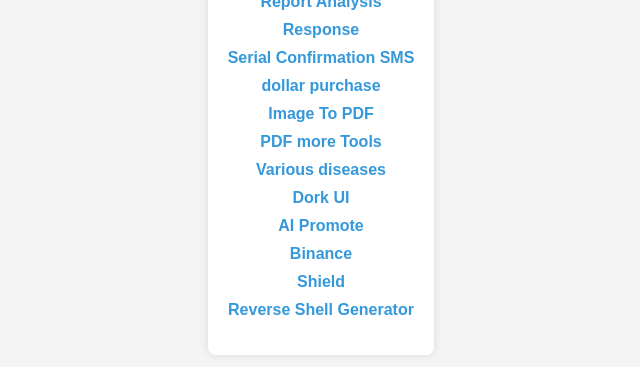
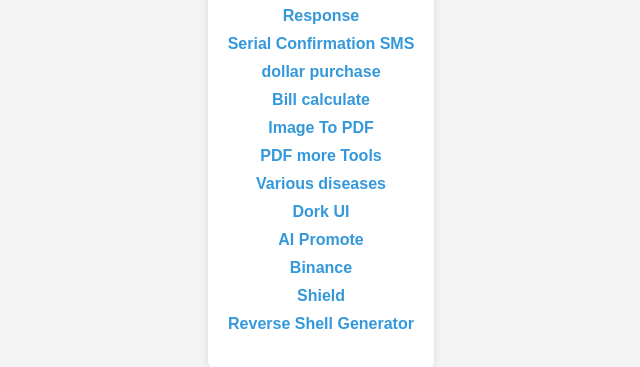
Before and after one commit to huntertool/mytool2, a plain HTML site: page index.html in a window 1280 px wide. Shown: the part 275-642 px from the top of the page, without its empty margins (319-959 px from the left). Drawn offline with Linux system fonts and the light colour scheme.

Commit message:
Update index.html
Added bill calculator

```diff
--- a/index.html
+++ b/index.html
@@ -50,6 +50,7 @@
             <li><a href="response/index.html">Response</a></li>
             <li><a href="sms/index.html">Serial Confirmation SMS</a></li>
             <li><a href="dollar/index.html">dollar purchase</a></li>
+            <li><a href="Bill/index.html">Bill calculate </a></li>
             <li><a href="docs/index.html">Image To PDF</a></li>
             <li><a href="pdf/index.html">PDF more Tools</a></li>
             <li><a href="disease/index.html">Various diseases</a></li>
```
